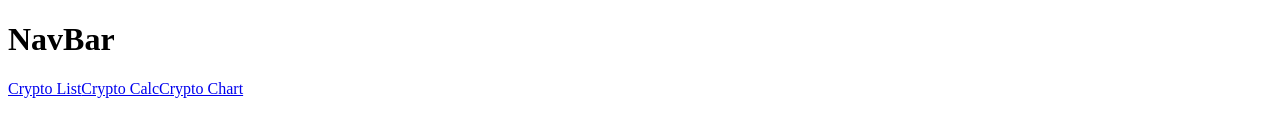
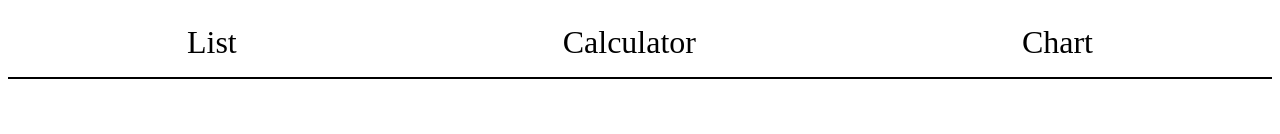
Before and after one commit to AdamPayne238/crypto-FE, a React (Create React App) app in the folder crypto-app/: page / in a window 1280 px wide. Shown: the top 134 px of the page. Built offline with nearby package versions, Linux system fonts and the light colour scheme; no server answers.

Commit message:
styling nav

```diff
--- a/crypto-app/src/components/NavBar.js
+++ b/crypto-app/src/components/NavBar.js
@@ -1,15 +1,15 @@
 import React from 'react'
 import { Link } from 'react-router-dom'
+import './NavBar.scss'
 
 const NavBar = () => {
 
 
     return(
-        <div>
-            <h1>NavBar</h1>
-            <Link to="/">Crypto List</Link>
-            <Link to="calc">Crypto Calc</Link>
-            <Link to="chart">Crypto Chart</Link>
+        <div className="nav-container">
+            <Link to="/">List</Link>
+            <Link to="calc">Calculator</Link>
+            <Link to="chart">Chart</Link>
         </div>
     )
 }
--- /dev/null
+++ b/crypto-app/src/components/NavBar.scss
@@ -0,0 +1,11 @@
+.nav-container{
+    border-bottom: 2px solid black;
+    padding: 1rem;
+    display: flex;
+    justify-content: space-around;
+    a{
+        font-size: 2rem;
+        text-decoration: none;
+        color: black;
+    }
+}
```
